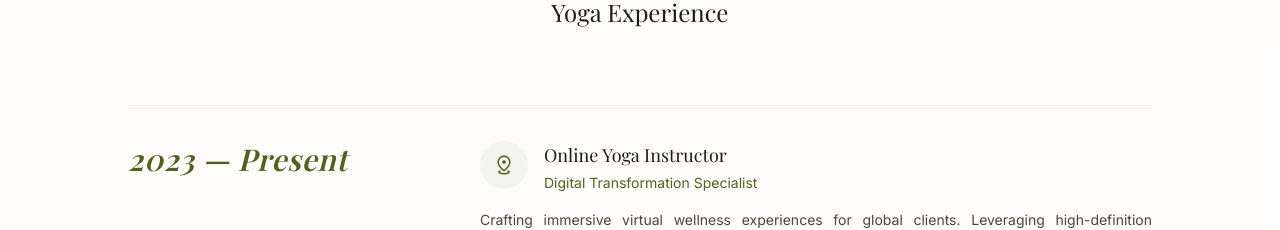
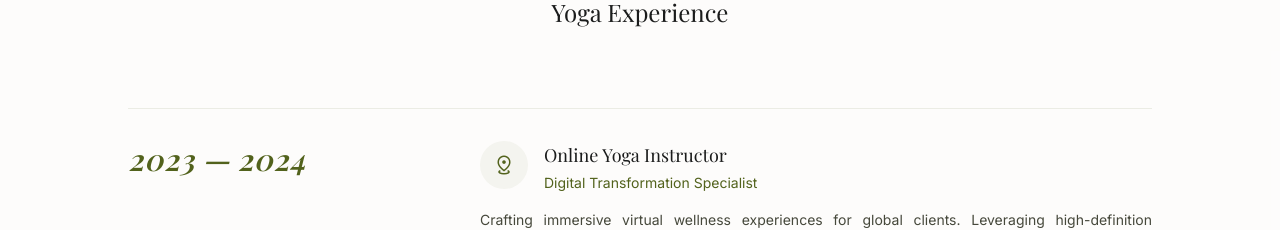
Before and after one commit to Srinivas770/srinivas-portfolio-live, a Next.js app: page /yoga in a window 1280 px wide. Shown: the part 1220-1450 px from the top of the page. Built offline with nearby package versions, Linux system fonts and the light colour scheme; a web font is replaced by a local one.

Commit message:
Update page.tsx

```diff
--- a/src/app/yoga/page.tsx
+++ b/src/app/yoga/page.tsx
@@ -97,7 +97,7 @@ export default function Yoga() {
             <div className="flex flex-col gap-10 md:gap-16">
               {[
                 {
-                  period: "2023 — Present", sub: null,
+                  period: "2023 — 2024", sub: null,
                   icon: "distance", role: "Online Yoga Instructor", sub2: "Digital Transformation Specialist",
                   desc: "Crafting immersive virtual wellness experiences for global clients. Leveraging high-definition streaming and interactive feedback loops to ensure studio-quality instruction in a home environment.",
                   tags: ["Live Sessions", "Custom Flows", "Posture Correction"],
```
